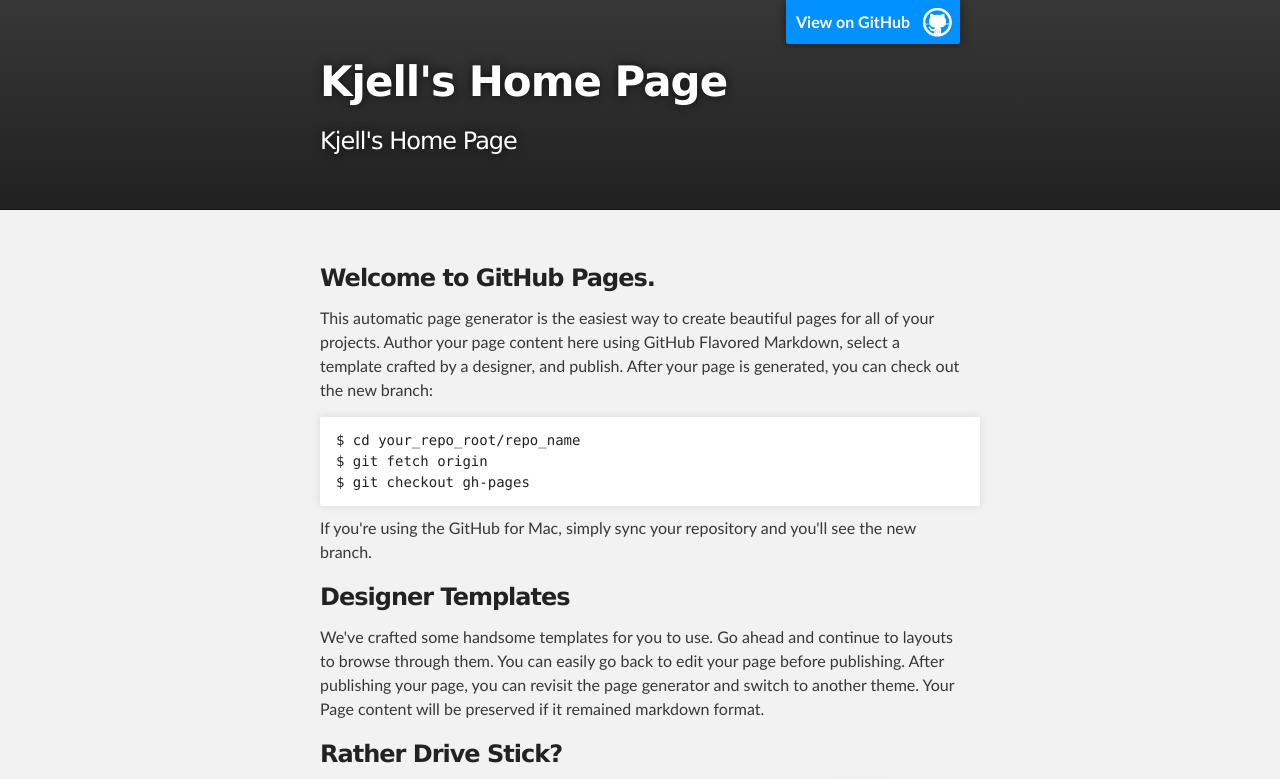
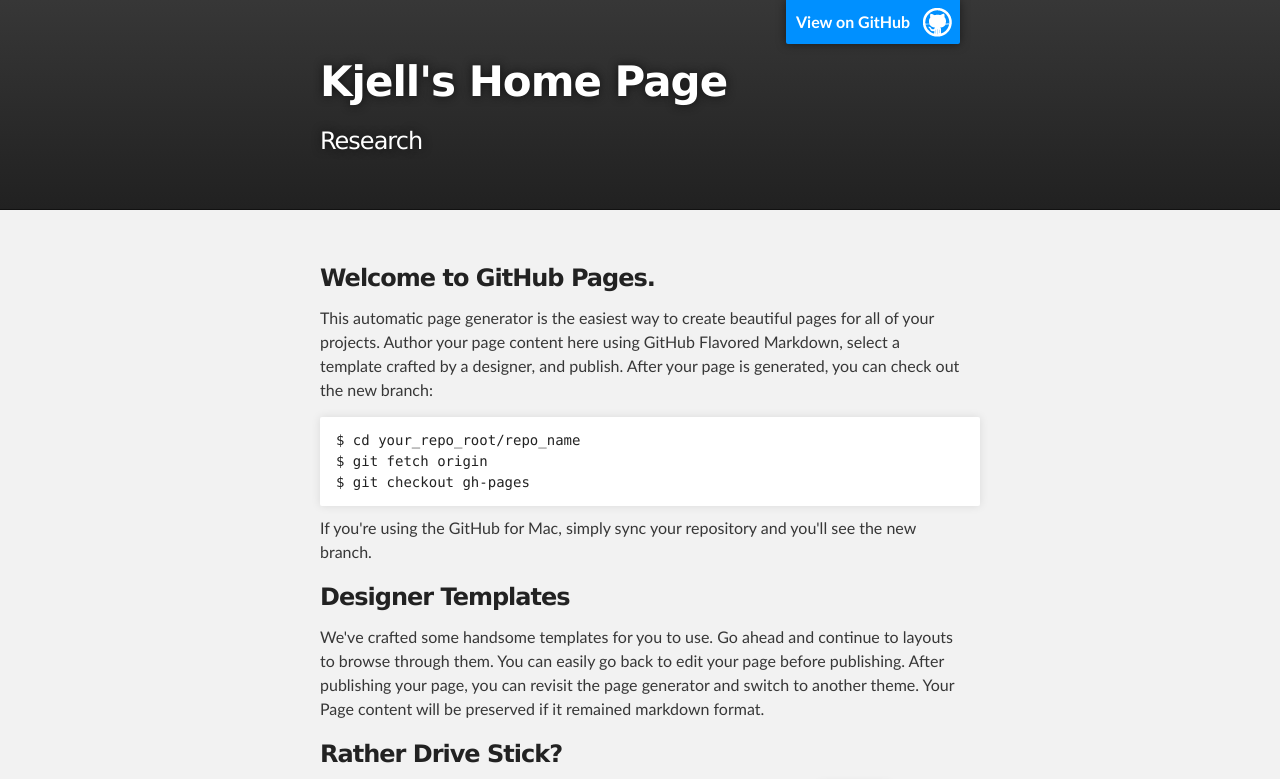
Before and after one commit to knygren/knygren.github.io, a plain HTML site: page index.html in a window 1280 px wide. Shown: the top 779 px of the page. Drawn offline with Linux system fonts and the light colour scheme.

Commit message:
Update index.html

```diff
--- a/index.html
+++ b/index.html
@@ -19,7 +19,7 @@
           <a id="forkme_banner" href="https://github.com/knygren">View on GitHub</a>
 
           <h1 id="project_title">Kjell&#39;s Home Page</h1>
-          <h2 id="project_tagline">Kjell&#39;s Home Page</h2>
+          <h2 id="project_tagline">Research</h2>
 
         </header>
     </div>
```
